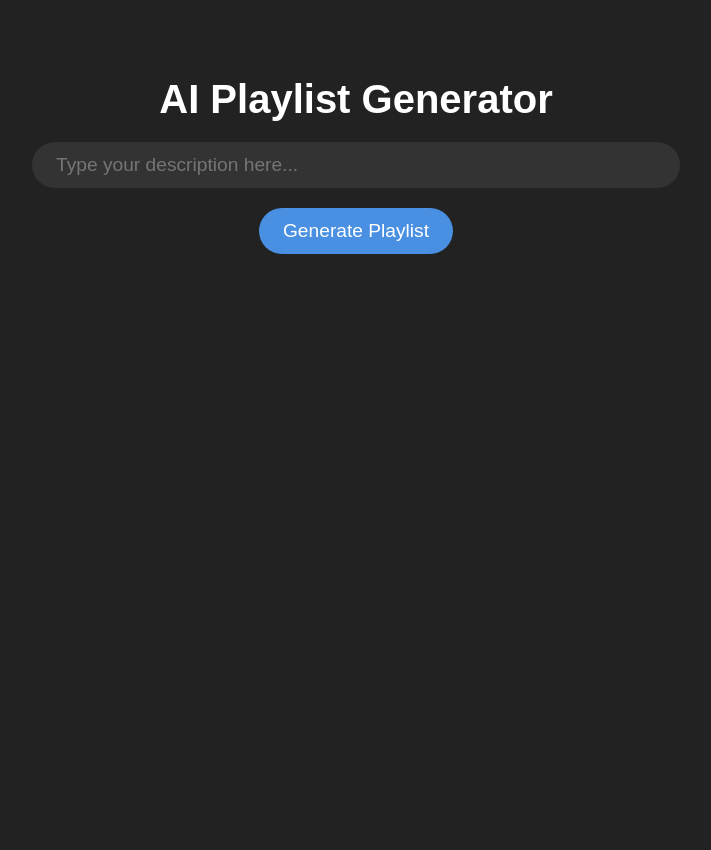
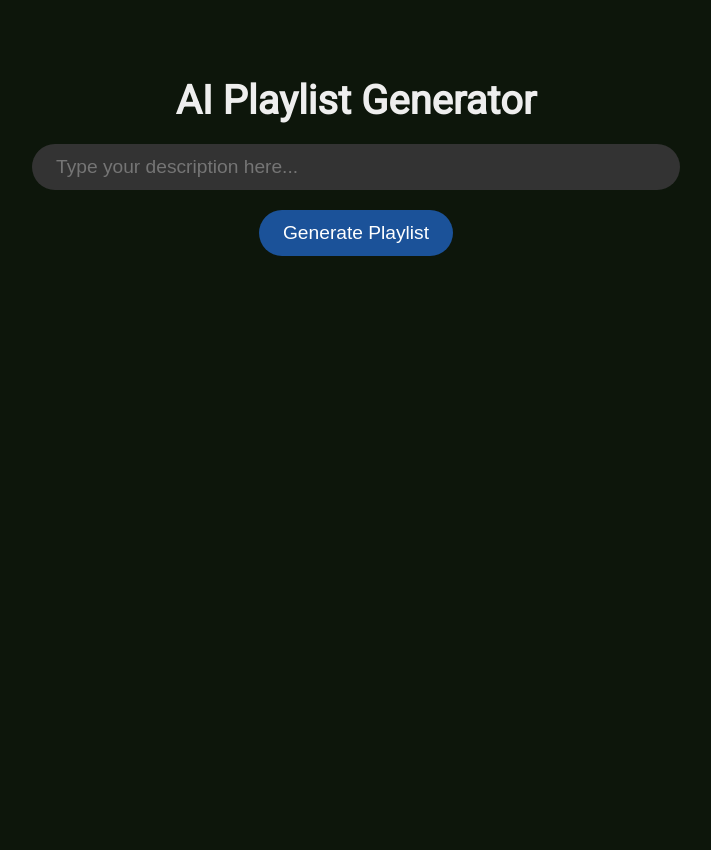
Before and after one commit to gl28/ai-playlist, a Flask app: template templates/create_playlist.html in a window 1280 px wide. Shown: the whole page, without its empty margins (284-995 px from the left). Run offline with Flask 3, Linux system fonts and the light colour scheme; the template is opened without the code that fills it, so the values that code supplies are empty.

Commit message:
Fix styles and display

```diff
--- a/static/style.css
+++ b/static/style.css
@@ -1,7 +1,7 @@
 body {
-    font-family: Arial, sans-serif;
-    background-color: #222;
-    color: #fff;
+    font-family: Roboto, sans-serif;
+    background-color: #0D160B;
+    color: #eee;
     display: flex;
     flex-direction: column;
     align-items: center;
@@ -22,7 +22,7 @@ p {
 
 .login-button {
     display: inline-block;
-    background-color: #4A90E2;
+    background-color: #1B5299;
     color: #fff;
     padding: 12px 24px;
     font-size: 1.2em;
@@ -33,7 +33,7 @@ p {
 }
 
 .login-button:hover {
-    background-color: #3A78D2;
+    background-color: #1B5299;
     transform: scale(1.05);
 }
 
@@ -60,7 +60,7 @@ input[type="text"] {
 
 input[type="submit"] {
     font-size: 1.2em;
-    background-color: #4A90E2;
+    background-color: #1B5299;
     color: #fff;
     border: none;
     border-radius: 50px;
@@ -70,7 +70,7 @@ input[type="submit"] {
 }
 
 input[type="submit"]:hover {
-    background-color: #3A78D2;
+    background-color: #1B5299;
     transform: scale(1.05);
 }
 
@@ -78,12 +78,53 @@ input[type="submit"]:hover {
     margin-top: 20px;
 }
 
+#playlist-description-container {
+    width: 90%;
+    max-width: 400px;
+}
+
+#playlist-contents-container {
+    width: 90%;
+    max-width: 400px;
+}
+
+#playlist-title {
+    font-size: 1.7em;
+    font-weight: 600;
+    margin-bottom: 0px;
+}
+
+#playlist-description {
+    font-size: 1em;
+    font-style: italic;
+}
+
+ul {
+    padding-left: 0px;
+    list-style-type: none;
+}
+
+.playlist-item {
+    margin-bottom: 10px
+}
+
+.song-title {
+    font-size: 1.3em;
+    font-weight: 700;
+}
+
+.song-artist {
+    font-size: 0.9em;
+    font-weight: 300;
+}
+
 #spotify-link {
-    margin-top: 20px;
+    margin-top: 30px;
+    margin-bottom: 30px;
 }
 
 #spotify-link a {
-    background-color: #4A90E2;
+    background-color: #1B5299;
     color: #fff;
     border: none;
     border-radius: 50px;
--- a/templates/create_playlist.html
+++ b/templates/create_playlist.html
@@ -3,6 +3,7 @@
 <head>
     <meta charset="UTF-8">
     <meta name="viewport" content="width=device-width, initial-scale=1.0">
+    <link rel="stylesheet" href="https://fonts.googleapis.com/css?family=Roboto">
     <link rel="stylesheet" type="text/css" href="{{ url_for('static', filename='style.css') }}">
     <title>AI Playlist Generator</title>
 </head>
@@ -13,22 +14,23 @@
         <input type="submit" value="Generate Playlist">
     </form>
     <div id="status"></div>
-    <div id="playlist-container"></div>
-    <div id="spotify-link"></div>
+    <div id="playlist-description-container">
+        <h2 id="playlist-title"></h2>
+        <p id="playlist-description"></p>
+        <div id="spotify-link"></div>
+    </div>
+    <div id="playlist-contents-container"></div>
 
     <script>
         document.getElementById("playlistForm").addEventListener("submit", async function(event) {
             event.preventDefault();
 
             const statusElement = document.getElementById("status");
-            const playlistContainerElement = document.getElementById("playlist-container");
             const spotifyLinkElement = document.getElementById("spotify-link");
             const input = document.getElementById("input").value;
 
             // Call the get_playlist_suggestions API with the input parameter and display a loading message
             statusElement.textContent = "The AI is thinking. This can sometimes take a couple minutes...";
-            playlistContainerElement.innerHTML = "";
-            spotifyLinkElement.textContent = "";
             const response1 = await fetch(`/get_playlist_suggestions?input=${input}`);
             const playlistData = await response1.json();
             displayPlaylistData(playlistData);
@@ -48,21 +50,29 @@
         });
 
         function displayPlaylistData(playlistData) {
-            const playlistContainerElement = document.getElementById("playlist-container");
-
-            // Create and insert playlist title and description
-            const titleElement = document.createElement("h2");
+            // Insert playlist title and description
+            const titleElement = document.getElementById("playlist-title");
             titleElement.textContent = playlistData.title;
-            const descriptionElement = document.createElement("p");
+            const descriptionElement = document.getElementById("playlist-description");
             descriptionElement.textContent = playlistData.description;
-            playlistContainerElement.appendChild(titleElement);
-            playlistContainerElement.appendChild(descriptionElement);
 
             // Create and insert song list
+            const playlistContainerElement = document.getElementById("playlist-contents-container");
             const songListElement = document.createElement("ul");
             playlistData.songs.forEach(song => {
                 const songListItemElement = document.createElement("li");
-                songListItemElement.textContent = `${song.title} by ${song.artist}`;
+                songListItemElement.classList.add("playlist-item");
+
+                const songTitleElement = document.createElement("div");
+                songTitleElement.textContent = song.title;
+                songTitleElement.classList.add("song-title");
+                songListItemElement.appendChild(songTitleElement);
+
+                const songArtistElement = document.createElement("div");
+                songArtistElement.textContent = `${song.artist}`;
+                songArtistElement.classList.add("song-artist");
+                songListItemElement.appendChild(songArtistElement);
+
                 songListElement.appendChild(songListItemElement);
             });
             playlistContainerElement.appendChild(songListElement);
```
